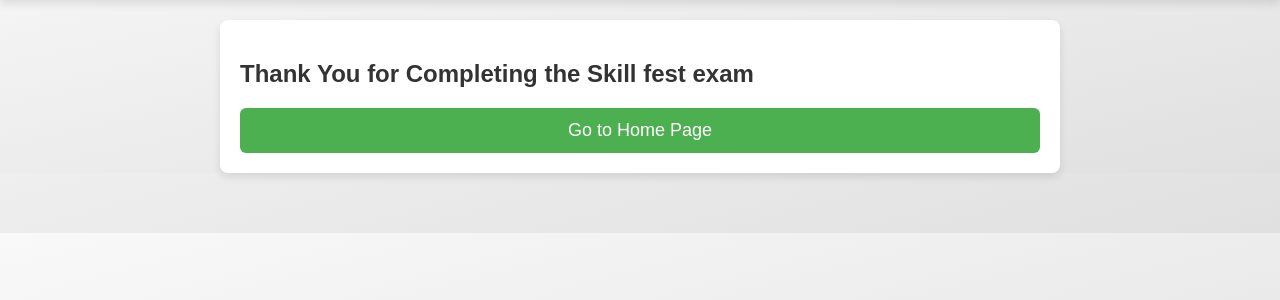
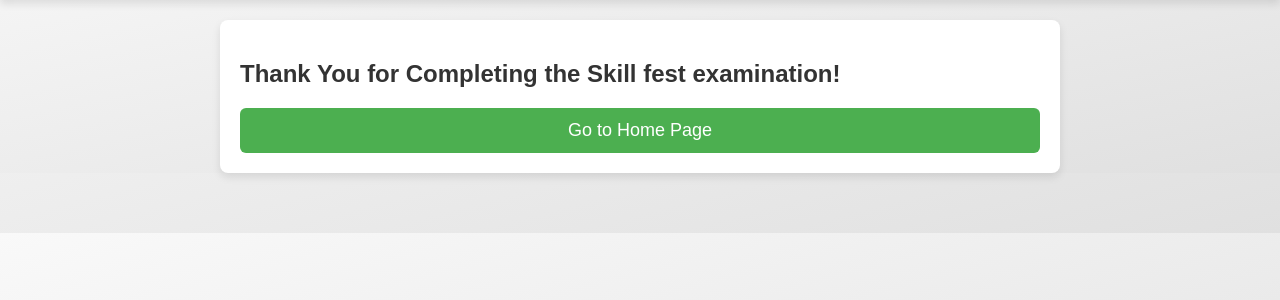
Before and after one commit to Aanianandh65/Skill_fest-, a Flask app: page /thankyou in a window 1280 px wide. Shown: the part 100-400 px from the top of the page. Run offline with Flask 3, Linux system fonts and the light colour scheme.

Commit message:
changed thank you.html

```diff
--- a/templates/thankyou.html
+++ b/templates/thankyou.html
@@ -1,7 +1,7 @@
 {% extends 'layout.html' %}
 {% block title %}Thank You!{% endblock %}
 {% block content %}
-<h2>Thank You for Completing the Skill fest exam</h2>
+<h2>Thank You for Completing the Skill fest examination!</h2>
 <form action="{{ url_for('index') }}" method="get" style="text-align: center; margin-top: 20px;">
     <button type="submit" class="btn btn-primary">Go to Home Page</button>
 </form>
```
